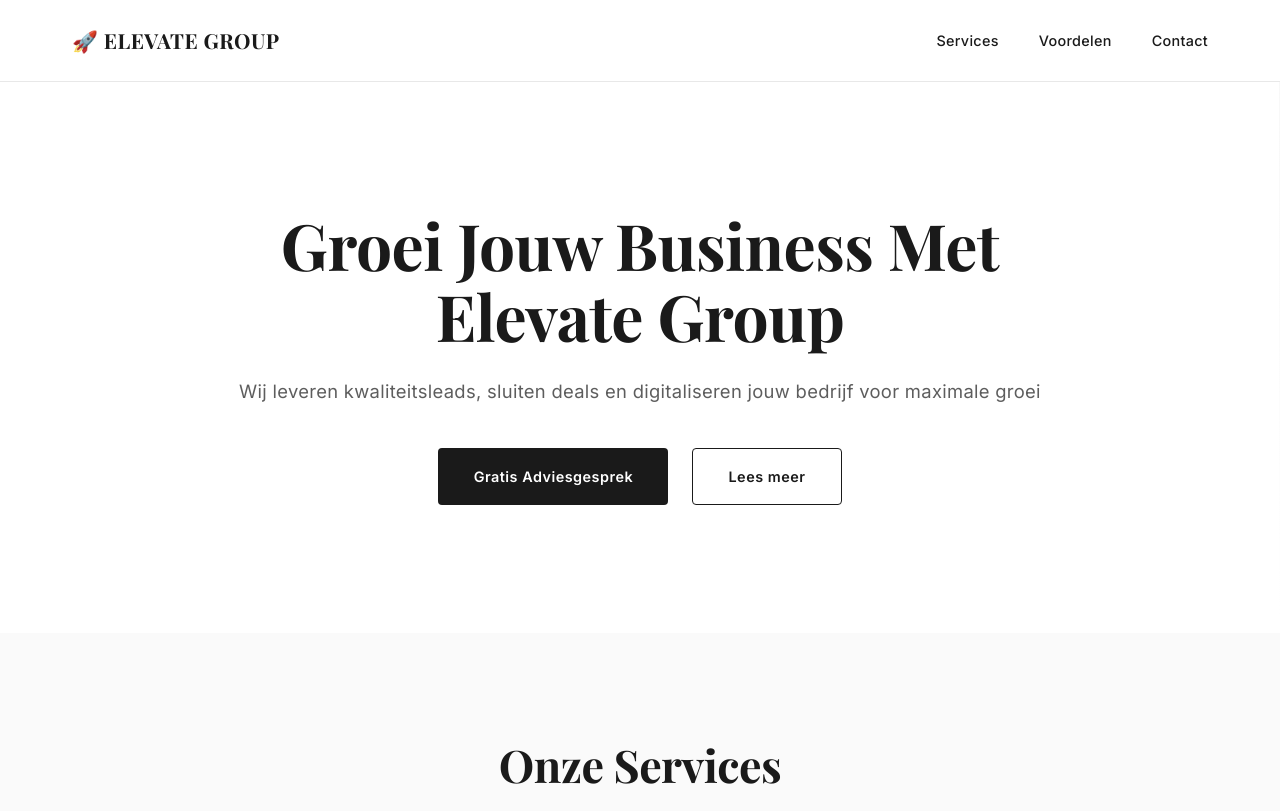
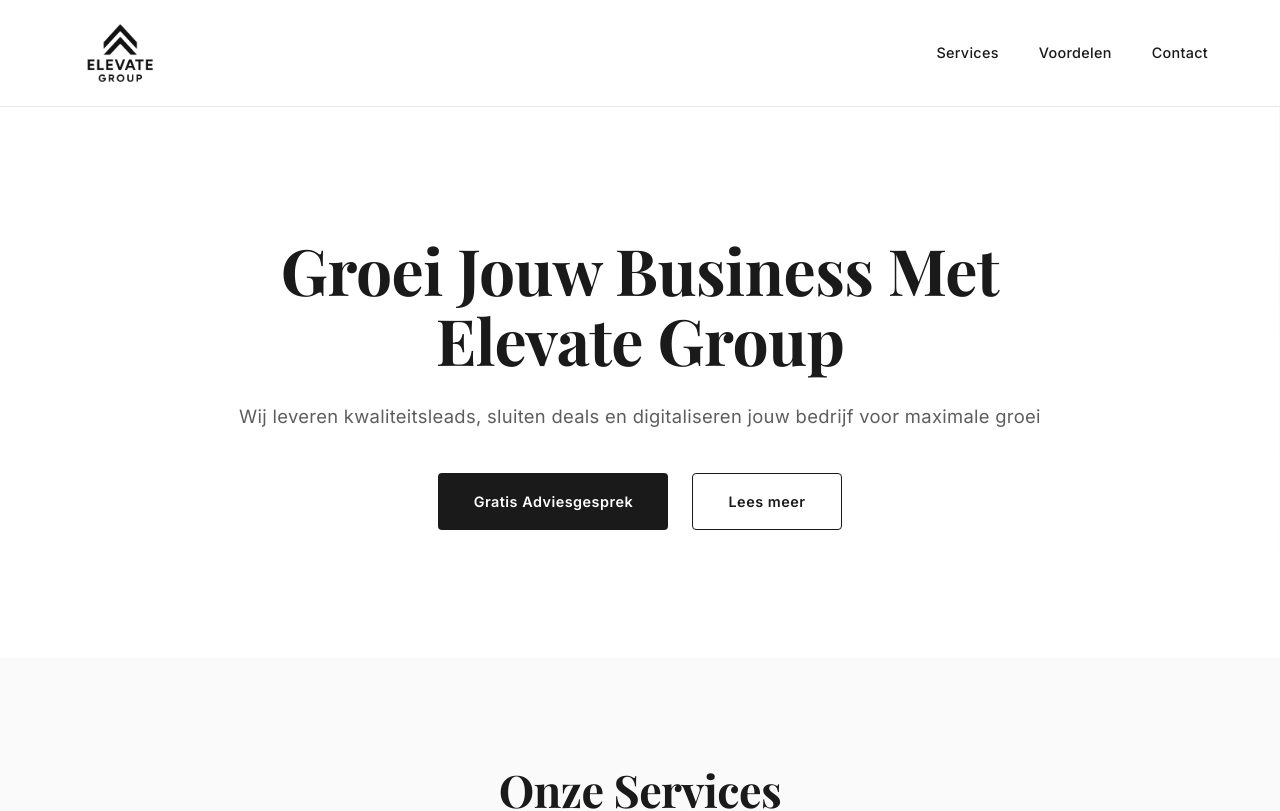
Before and after one commit to eenjesta/elevategroup, a Next.js app: page / in a window 1280 px wide. Shown: the top 811 px of the page. Built offline with nearby package versions, Linux system fonts and the light colour scheme.

Commit message:
add image

```diff
--- a/app/page.tsx
+++ b/app/page.tsx
@@ -611,7 +611,7 @@
 
       <header>
         <nav>
-          <div className="logo">🚀 ELEVATE GROUP</div>
+          <div className="logo"><img src={'/logo_elevate_group.png'} width={96} /></div>
           <button
             className={`hamburger ${isMenuOpen ? 'active' : ''}`}
             onClick={toggleMenu}
@@ -721,7 +721,7 @@
       <section className="cta-section">
         <h2>Klaar om te groeien?</h2>
         <p>Neem vandaag nog contact op voor een gratis adviesgesprek</p>
-        <button className="btn btn-primary">Bel ons: +31 (0)20 XXX XXXX</button>
+        <button className="btn btn-primary">Gratis Adviesgesprek Inplannen</button>
       </section>
 
       <section className="features" id="contact">
```
Also changed, not shown: public/logo_elevate_group.png (added).
